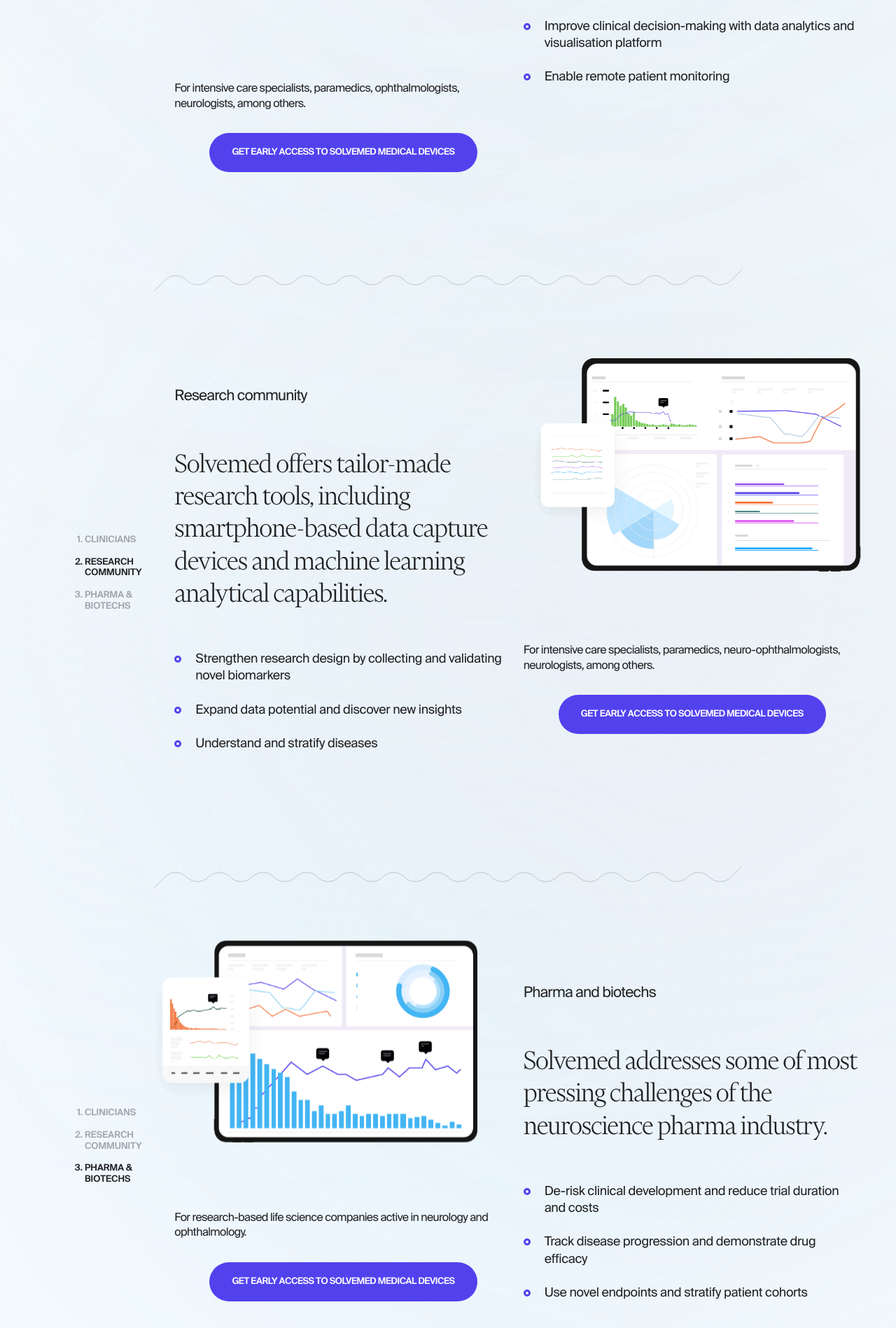
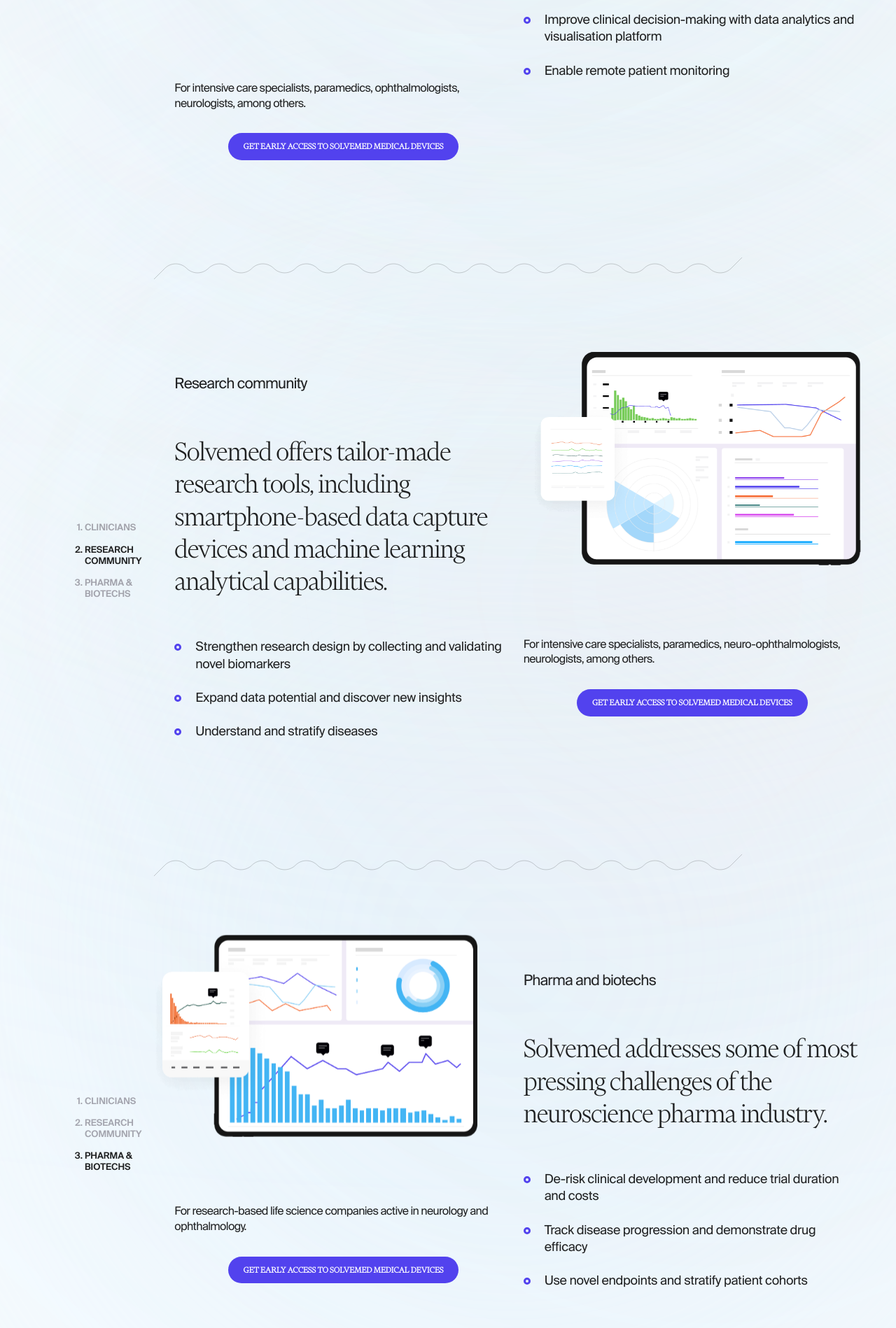
Before and after one commit to EniuK/solvemedTest, a Next.js app: page /applications in a window 1280 px wide. Shown: the part 1681-3579 px from the top of the page at 70% size. Built offline with nearby package versions, Linux system fonts and the light colour scheme.

Commit message:
connect link

```diff
--- a/src/components/footer.tsx
+++ b/src/components/footer.tsx
@@ -82,14 +82,14 @@ const Footer = () => (
         </div>
 
         <Box display="flex" flexDirection="row" mt={{ xs: 2, sm: 0 }}>
-          <Link href="https://www.linkedin.com/" display="flex" flexDirection="row" target="_blank" rel="noopener">
+          <Link href="https://www.linkedin.com/company/solvemed-group/" display="flex" flexDirection="row" target="_blank" rel="noopener">
             <Typography variant="body2Wide" color="primary.light" mr={1}>
               Linkedin
             </Typography>
             <Image src="/icons/linkedin.svg" alt="linkedin" width="23" height="23" />
           </Link>
 
-          <Link href="https://twitter.com/" display="flex" flexDirection="row" ml={5} target="_blank" rel="noopener">
+          <Link href="https://twitter.com/solvemed" display="flex" flexDirection="row" ml={5} target="_blank" rel="noopener">
             <Typography variant="body2Wide" color="primary.light" mr={1}>
               Twitter
             </Typography>
--- a/src/components/header.tsx
+++ b/src/components/header.tsx
@@ -36,7 +36,7 @@ const Header = () => {
       </Link>
 
       {router.pathname === "/" && (
-        <LinkMUI href="https://google.com" target="_blank" rel="noopener" className={styles.externalLinkContainer}>
+        <LinkMUI href="https://www.linkedin.com/posts/solvemed-group_recently-solvemed-group-had-the-pleasure-activity-6955474167458598912-ws8-/" target="_blank" rel="noopener" className={styles.externalLinkContainer}>
           <div className={styles.externalLinkContent}>
             <Typography variant="body6Wide" color="secondary.light" mr={1}>
               Nov 29, 2021
--- a/src/pages/applications.tsx
+++ b/src/pages/applications.tsx
@@ -1,7 +1,7 @@
 import React from "react";
 import { NextPage } from "next";
 import Image from "next/image";
-import { Box, Grid, Typography } from "@mui/material";
+import { Box, Grid, Typography, Link as LinkMUI, Button } from "@mui/material";
 import styles from "./applications.module.css";
 import { useParallax } from "react-scroll-parallax";
 import { ParallaxProps } from "react-scroll-parallax/dist/components/Parallax/types";
@@ -56,11 +56,11 @@ const Applications: NextPage = () => {
                 For intensive care specialists, paramedics, ophthalmologists, neurologists, among others.
               </Typography>
 
-              <Box bgcolor="#5242EE" borderRadius="100px" py="20px" px="32px" textAlign="center">
-                <Typography color="#fff" variant="body5" textTransform="uppercase">
+              <LinkMUI href="/contact" rel="noopener" className={styles.externalLinkContainer}>
+                <Button color="primary" variant="contained" size="large">
                   Get early access to Solvemed medical devices
-                </Typography>
-              </Box>
+                </Button>
+              </LinkMUI>
             </Grid>
 
             <Grid item xs={12} sm={6} md={5} mt={{ xs: 8, sm: 0 }}>
@@ -137,11 +137,11 @@ const Applications: NextPage = () => {
               <Typography variant="body3" letterSpacing="-0.04em" mb="30px">
                 For intensive care specialists, paramedics, neuro-ophthalmologists, neurologists, among others.
               </Typography>
-              <Box bgcolor="#5242EE" borderRadius="100px" py="20px" px="32px" textAlign="center">
-                <Typography color="#fff" variant="body5" textTransform="uppercase">
+              <LinkMUI href="/contact" rel="noopener" className={styles.externalLinkContainer}>
+                <Button color="primary" variant="contained" size="large">
                   Get early access to Solvemed medical devices
-                </Typography>
-              </Box>
+                </Button>
+              </LinkMUI>
             </Grid>
           </Grid>
 
@@ -174,11 +174,11 @@ const Applications: NextPage = () => {
               <Typography variant="body3" letterSpacing="-0.04em" mb="30px">
                 For research-based life science companies active in neurology and ophthalmology.
               </Typography>
-              <Box bgcolor="#5242EE" borderRadius="100px" py="20px" px="32px" textAlign="center">
-                <Typography color="#fff" variant="body5" textTransform="uppercase">
+              <LinkMUI href="/contact" rel="noopener" className={styles.externalLinkContainer}>
+                <Button color="primary" variant="contained" size="large">
                   Get early access to Solvemed medical devices
-                </Typography>
-              </Box>
+                </Button>
+              </LinkMUI>
             </Grid>
 
             <Grid item xs={12} sm={6} md={5} mt={{ xs: 8, sm: 0 }}>
```
